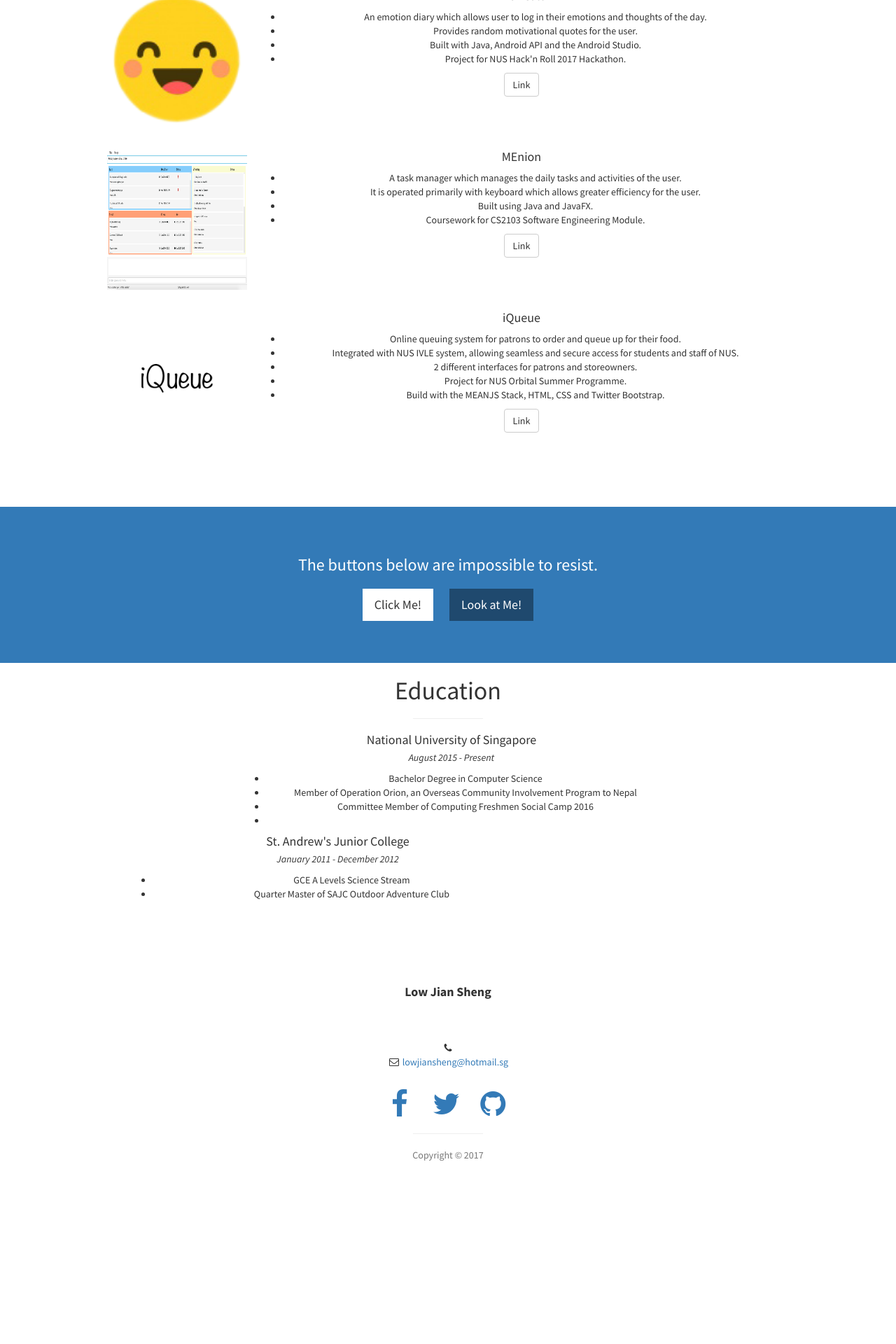
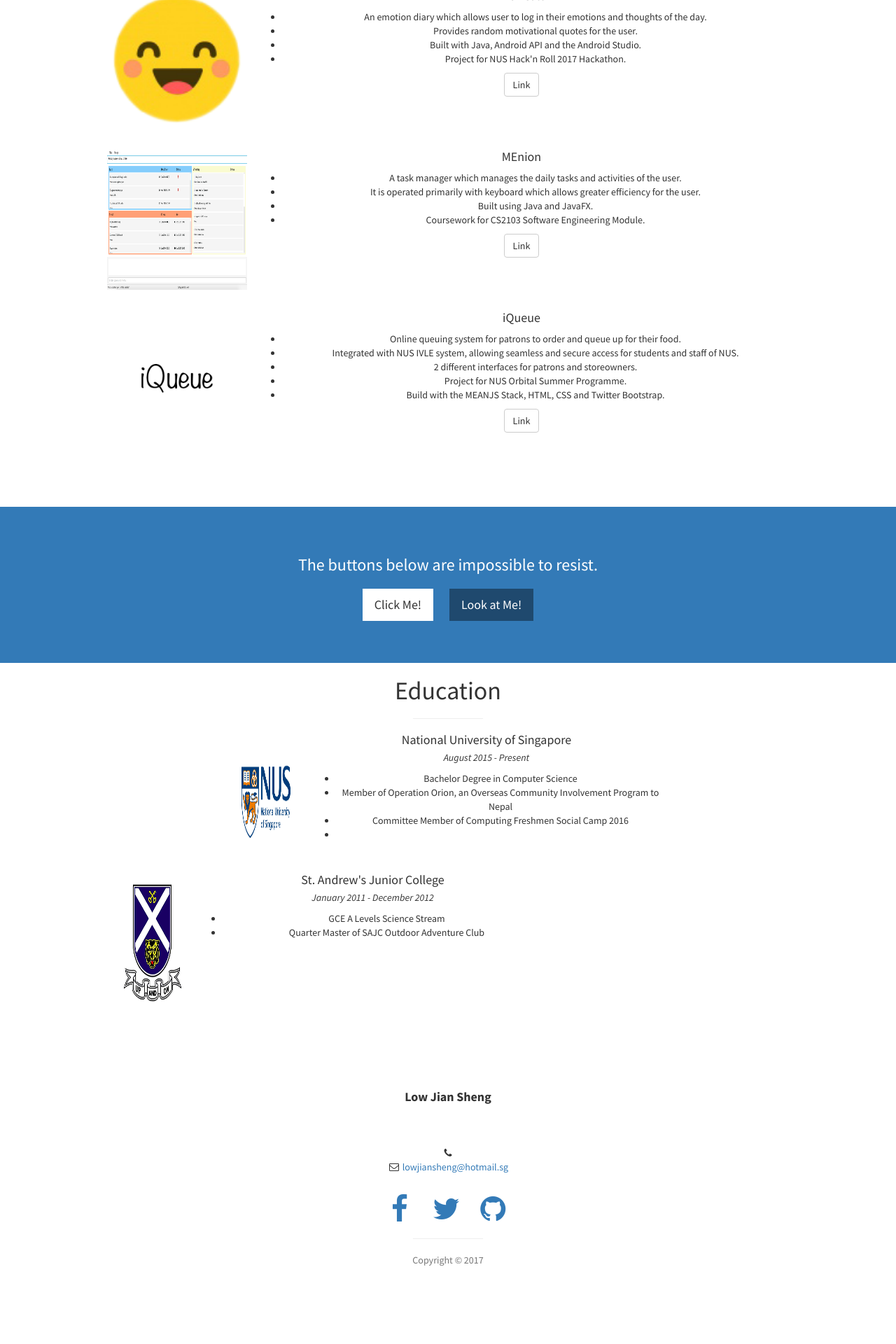
Before and after one commit to lowjiansheng/lowjiansheng, a Jekyll site: the page built from index.html, in a window 1280 px wide. Shown: the part 2311-4231 px from the top of the page at 70% size. Built offline with Jekyll 4.4.1, drawn with Linux system fonts in a browser that asks for light colours; before the commit the page ends 4081 px from its top, so only the background shows below that.

Commit message:
Add logo for schools attended.

```diff
--- a/_includes/education.html
+++ b/_includes/education.html
@@ -9,7 +9,7 @@
 		    		<div class="col-md-8 col-md-offset-2">
 		    			<div class="media">
 		    				<div class="media-left">
-		    					<img src="">
+		    					<img src="img/nus.jpg" height="200" width="100">
 		    				</div>
 		    				<div class="media-body">
 		    					<h4 class="media-heading">National University of Singapore</h4>
@@ -31,7 +31,7 @@
 		    		<div class="col-md-8 col-md-off-set-2">
 		    			<div class="media">
 		    				<div class="media-left">
-		    					<img src="">
+		    					<img src="img/sajc.gif" height="200" width="100">
 		    				</div>
 		    				<div class="media-body">
 		    					<h4 class="media-heading">St. Andrew's Junior College</h4>
```
Also changed, not shown: img/nus.jpg (added), img/sajc.gif (added).
